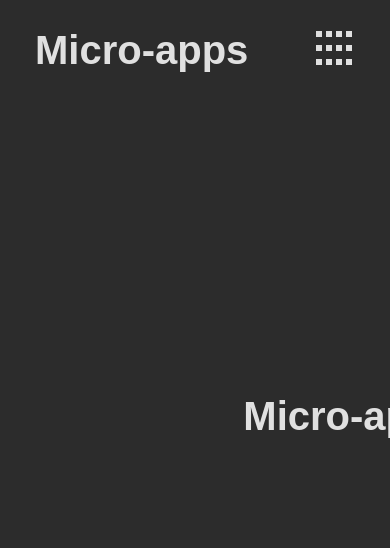
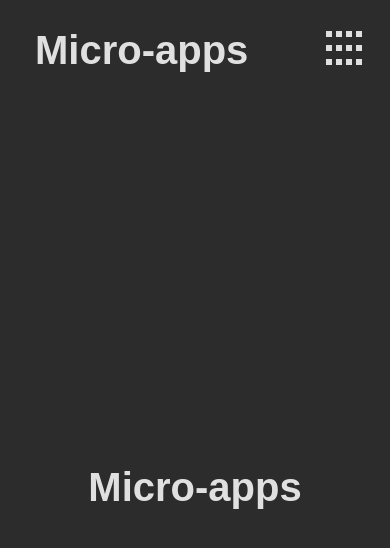
Before and after one commit to omarcosvbn/micro-apps, a Next.js app: page / in a window 390 px wide. Shown: the top 548 px of the page. Built offline with nearby package versions, Linux system fonts and the light colour scheme; a web font is replaced by a local one.

Commit message:
mobile homepage and main displacement

```diff
--- a/src/app/components/Header/Header.module.scss
+++ b/src/app/components/Header/Header.module.scss
@@ -7,7 +7,7 @@
   align-items: center;
   justify-content: space-between;
   padding-left: 35px;
-  padding-right: 35px;
+  padding-right: 25px;
 }
 
 .h1 {
--- a/src/app/styles/globals.scss
+++ b/src/app/styles/globals.scss
@@ -27,3 +27,12 @@ main {
   min-width: 700px;
   height: 75dvh;
 }
+
+@media (max-width: 1110px) {
+  main {
+    width: 100vw;
+    min-width: unset;
+    height: 80dvh;
+    margin-top: 50px;
+  }
+}
```
